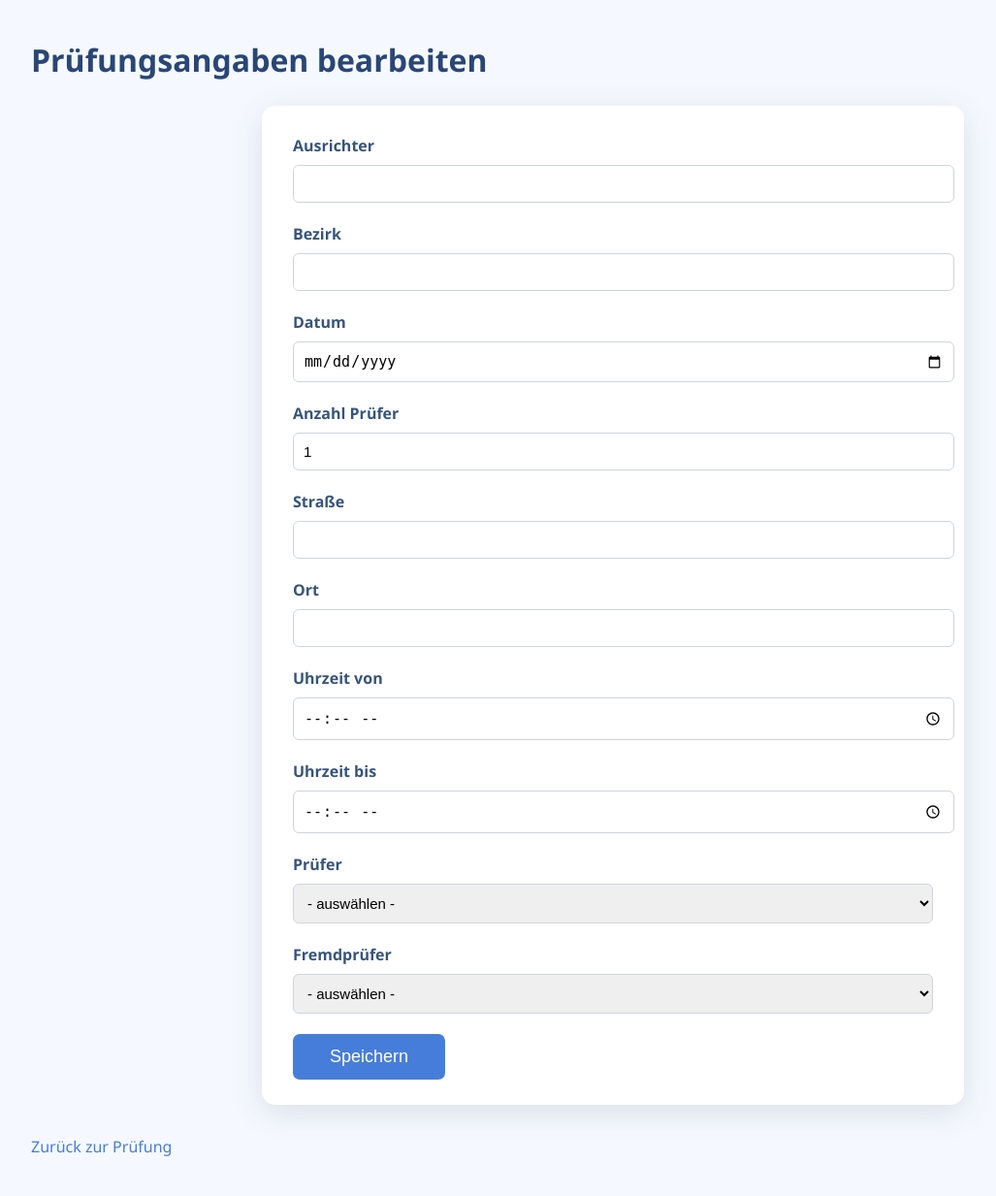
After one commit to DeSchneider/PruefungslistenTool, a Flask app: template templates/pruefung_angaben_bearbeiten.html in a window 1280 px wide. The commit adds this page. Shown: the whole page at 97% size, without its empty margins (8-1035 px from the left). Run offline with Flask 3, Linux system fonts and the light colour scheme; the template is opened without the code that fills it, so the values that code supplies are empty.

Commit message:
In einer Prüfung können jetzt die angaben korrigiert werden

```diff
--- /dev/null
+++ b/templates/pruefung_angaben_bearbeiten.html
@@ -0,0 +1,124 @@
+<!DOCTYPE html>
+<html lang="de">
+<head>
+<meta charset="UTF-8" />
+<title>Prüfungsangaben bearbeiten</title>
+<style>
+  body {
+    font-family: "Segoe UI", Tahoma, Geneva, Verdana, sans-serif;
+    background: #f5f9ff;
+    margin: 40px;
+    color: #37547c;
+  }
+  h1 {
+    color: #294675;
+    margin-bottom: 26px;
+  }
+  form {
+    background: white;
+    max-width: 660px;
+    margin: 0 auto;
+    padding: 30px 32px 26px;
+    border-radius: 14px;
+    box-shadow: 0 8px 32px rgba(58,71,86,0.14);
+  }
+  label {
+    display: block;
+    margin: 0 0 9px 0;
+    font-weight: 600;
+    color: #37547c;
+  }
+  input, select {
+    display: block;
+    margin-bottom: 21px;
+    padding: 10px;
+    width: 100%;
+    border: 1px solid #cbd6e2;
+    border-radius: 6px;
+    font-size: 15px;
+    transition: border-color 0.2s;
+  }
+  input:focus, select:focus {
+    border-color: #477dda;
+    outline: none;
+  }
+  button[type="submit"] {
+    background: #477dda;
+    color: white;
+    padding: 13px 38px;
+    border: none;
+    border-radius: 7px;
+    font-size: 18px;
+    cursor: pointer;
+    transition: background 0.3s;
+  }
+  button[type="submit"]:hover {
+    background: #203864;
+  }
+  .back-link {
+    display: inline-block;
+    margin-top: 32px;
+    color: #477dda;
+    text-decoration: none;
+    font-size: 16px;
+  }
+  .back-link:hover {
+    text-decoration: underline;
+  }
+</style>
+</head>
+<body>
+<h1>Prüfungsangaben bearbeiten</h1>
+<form method="POST">
+  <!-- Allgemeine Angaben -->
+  <label for="ausrichter">Ausrichter</label>
+  <input type="text" id="ausrichter" name="ausrichter" value="{{ pruefung.ausrichter or '' }}" required />
+
+  <label for="bezirk">Bezirk</label>
+  <input type="text" id="bezirk" name="bezirk" value="{{ pruefung.bezirk or '' }}" />
+
+  <label for="datum">Datum</label>
+  <input type="date" id="datum" name="datum" value="{{ pruefung.datum.isoformat() if pruefung.datum else '' }}" required />
+
+  <label for="prueferanzahl">Anzahl Prüfer</label>
+  <input type="number" id="prueferanzahl" name="prueferanzahl" min="1" max="5" value="{{ pruefung.prueferanzahl or 1 }}" />
+
+  <!-- Ort & Zeit -->
+  <label for="ort_strasse">Straße</label>
+  <input type="text" id="ort_strasse" name="ort_strasse" value="{{ pruefung.ort_strasse or '' }}" />
+
+  <label for="ort_ort">Ort</label>
+  <input type="text" id="ort_ort" name="ort_ort" value="{{ pruefung.ort_ort or '' }}" />
+
+  <label for="uhrzeit_von">Uhrzeit von</label>
+  <input type="time" id="uhrzeit_von" name="uhrzeit_von" value="{{ pruefung.uhrzeit_von.strftime('%H:%M') if pruefung.uhrzeit_von else '' }}" />
+
+  <label for="uhrzeit_bis">Uhrzeit bis</label>
+  <input type="time" id="uhrzeit_bis" name="uhrzeit_bis" value="{{ pruefung.uhrzeit_bis.strftime('%H:%M') if pruefung.uhrzeit_bis else '' }}" />
+
+  <!-- Prüfer-Auswahl -->
+  <label for="pruefer_id">Prüfer</label>
+  <select id="pruefer_id" name="pruefer_id">
+    <option value="">- auswählen -</option>
+    {% for pruefer in pruefer_liste %}
+      <option value="{{ pruefer.id }}" {% if pruefung.pruefer and pruefer.id == pruefung.pruefer.id %}selected{% endif %}>
+        {{ pruefer.name }} (Lizenz: {{ pruefer.lizenz_nr }})
+      </option>
+    {% endfor %}
+  </select>
+
+  <label for="fremdpruefer_id">Fremdprüfer</label>
+  <select id="fremdpruefer_id" name="fremdpruefer_id">
+    <option value="">- auswählen -</option>
+    {% for pruefer in pruefer_liste %}
+      <option value="{{ pruefer.id }}" {% if pruefung.fremdpruefer and pruefer.id == pruefung.fremdpruefer.id %}selected{% endif %}>
+        {{ pruefer.name }} (Lizenz: {{ pruefer.lizenz_nr }})
+      </option>
+    {% endfor %}
+  </select>
+
+  <button type="submit">Speichern</button>
+</form>
+<a href="{{ url_for('pruefung.pruefung_detail', pruefung_id=pruefung.id) }}" class="back-link">Zurück zur Prüfung</a>
+</body>
+</html>
```
Also changed, not shown: blueprints/pruefung.py (+38 -0 lines), templates/pruefung_detail.html (+32 -1 lines).
